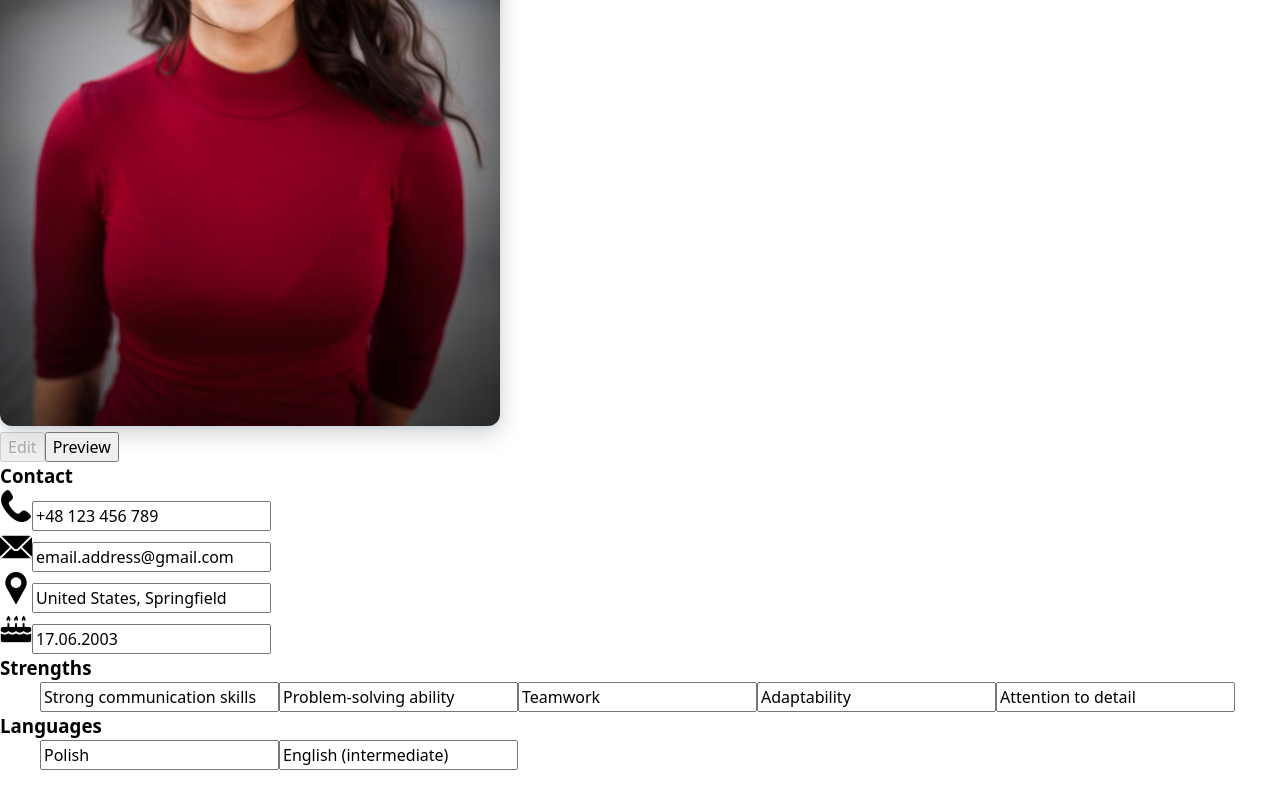
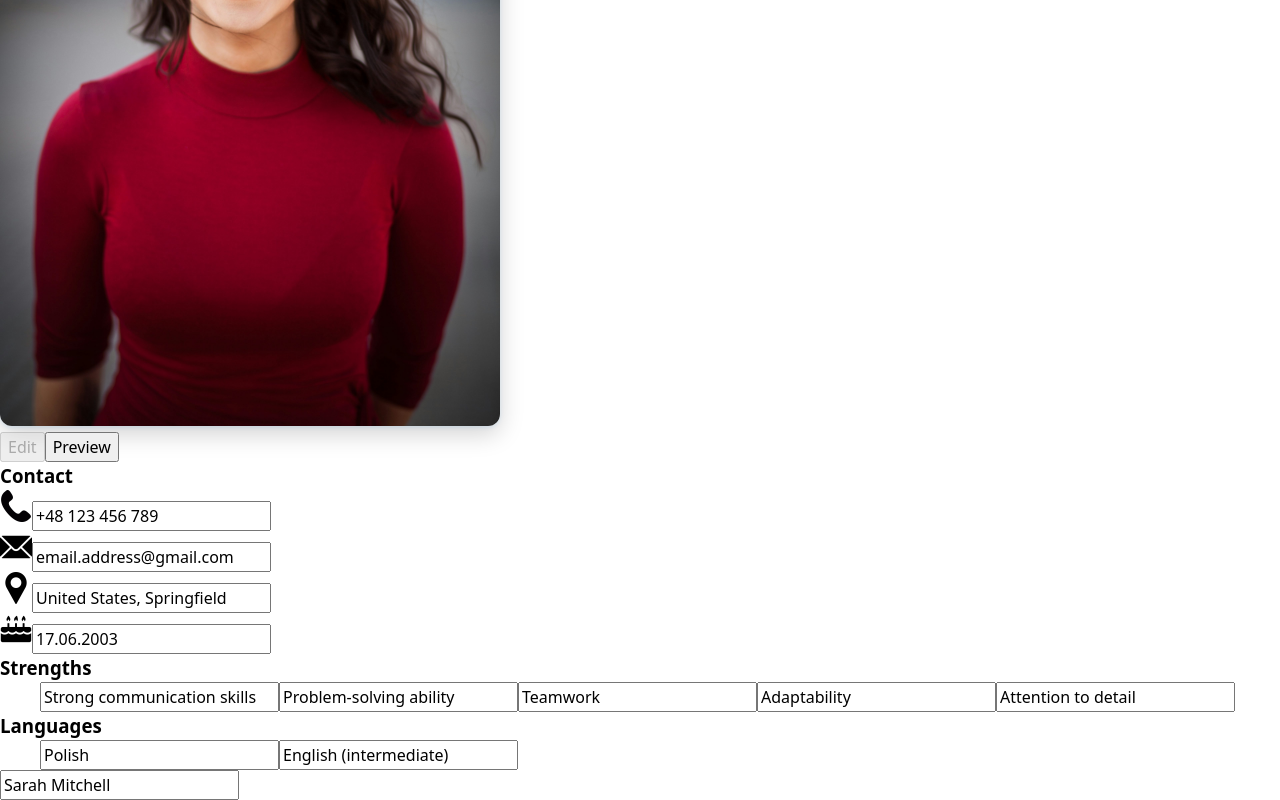
Before and after one commit to davidifme/cv-app, a React (Vite) app: page / in a window 1280 px wide. Shown: the part 396-1196 px from the top of the page. Before the commit the page ends 1166 px from the top, so only its background shows below. Built offline with nearby package versions, Linux system fonts and the light colour scheme.

Commit message:
feat: add FullName section

```diff
--- a/src/components/Cv.jsx
+++ b/src/components/Cv.jsx
@@ -3,6 +3,7 @@ import Contact from "./Contact";
 import Strengths from "./Strengths";
 import Languages from "./Languages";
 import ModeButtons from "./ModeButtons";
+import FullName from "./FullName";
 
 export default function Cv() {
     const [editMode, setEditMode] = useState(true)
@@ -16,7 +17,9 @@ export default function Cv() {
                 <Strengths editMode={editMode} />
                 <Languages editMode={editMode} />
             </aside>
-
+            <div className="content">
+                <FullName editMode={editMode} initialName={"Sarah Mitchell"}/>
+            </div>
         </>
     );
 }
--- /dev/null
+++ b/src/components/FullName.jsx
@@ -0,0 +1,18 @@
+import { useState } from "react"
+
+export default function FullName({ editMode, initialName }) {
+    const [fullName, setFullName] = useState(initialName)
+
+    function handleOnChange(e) {
+        setFullName(e.target.value)
+    }
+
+    return (
+        <section className="full-name">
+            {editMode
+            ? (<input type="text" value={fullName} onChange={handleOnChange} />)
+            : (<h1>{fullName}</h1>)
+            }
+        </section>
+    )
+}
--- a/src/index.scss
+++ b/src/index.scss
@@ -1,3 +1,8 @@
+@use './styles/reset.scss';
+@use './styles/App.scss';
+@use './styles/Cv.scss';
+@use './styles/Contact.scss';
+
 :root {
   font-family: system-ui, Avenir, Helvetica, Arial, sans-serif;
   line-height: 1.5;
@@ -8,8 +13,3 @@
   -webkit-font-smoothing: antialiased;
   -moz-osx-font-smoothing: grayscale;
 }
-
-@import './styles/reset.scss';
-@import './styles/App.scss';
-@import './styles/Cv.scss';
-@import './styles/Contact.scss';
```
